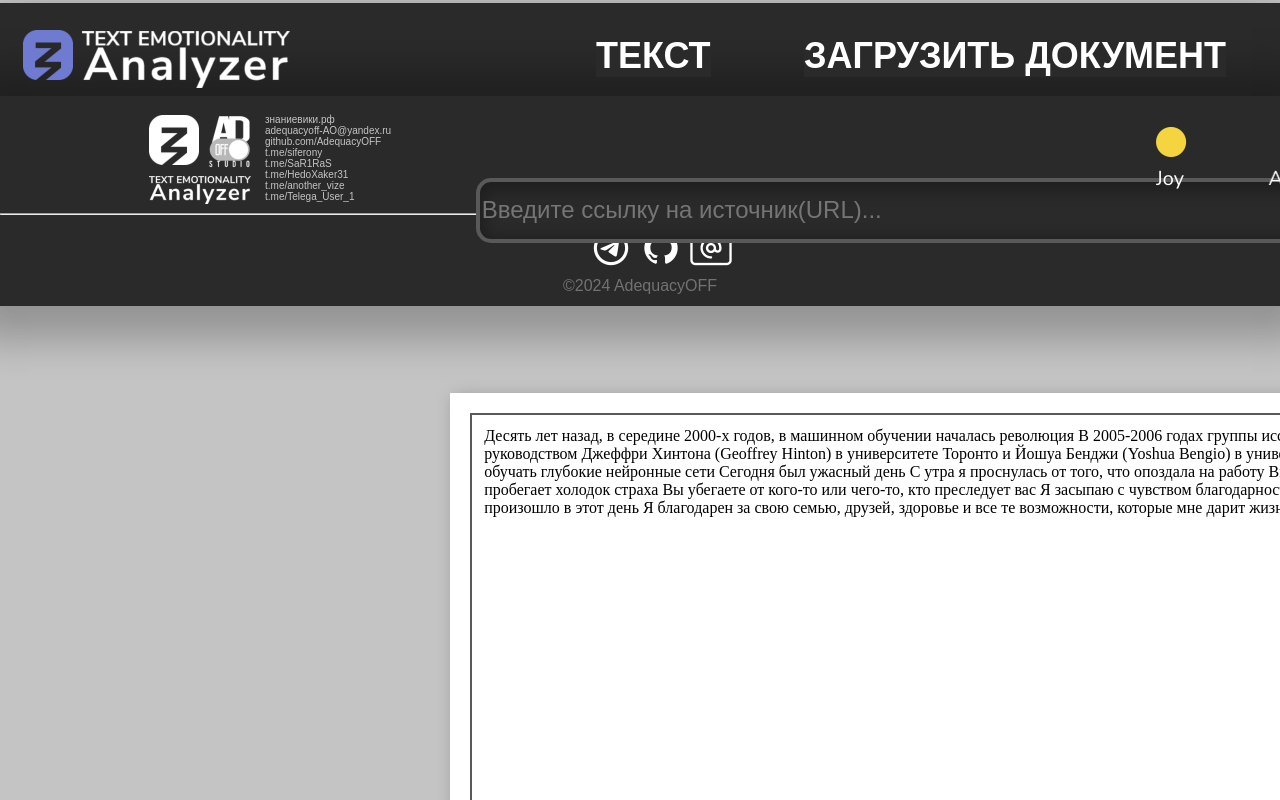
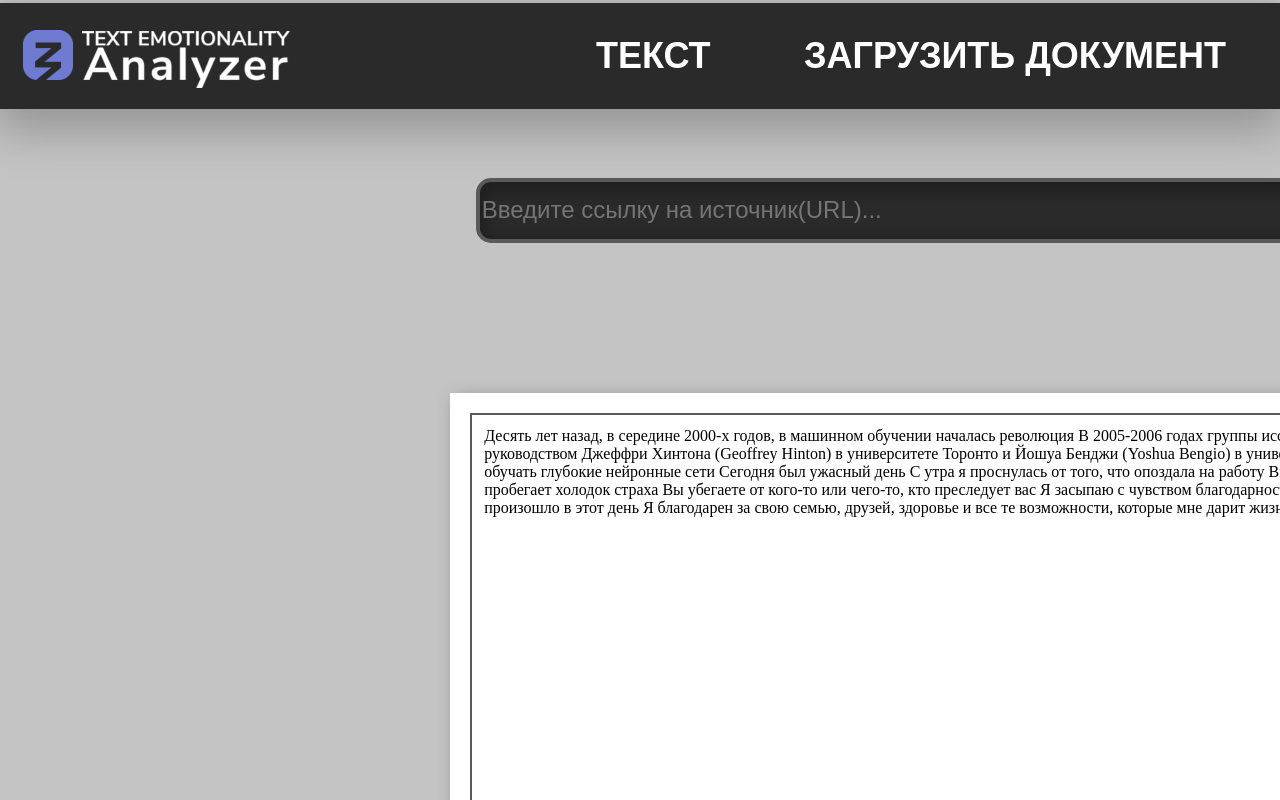
Before and after one commit to AdequacyOFF/Text-Analyzer2, a React (Vite) app: page /Url in a window 1280 px wide. Shown: the top 800 px of the page. Built offline with nearby package versions, Linux system fonts and the light colour scheme; a web font is replaced by a local one.

Commit message:
jghjhjkfjk

```diff
--- a/src/App.css
+++ b/src/App.css
@@ -9,3 +9,8 @@
     padding: 0;
     margin: 0;
 }
+.footer{
+    position: sticky;
+    margin-top: 100%;
+    width: 100%;
+}
--- a/src/index.css
+++ b/src/index.css
@@ -1,8 +1,6 @@
 
 
   html, body{
-    width: 100%;
-    height: 100%;
     padding: 0;
     margin: 0;
     background: rgb(196, 196, 196) !important;
```
